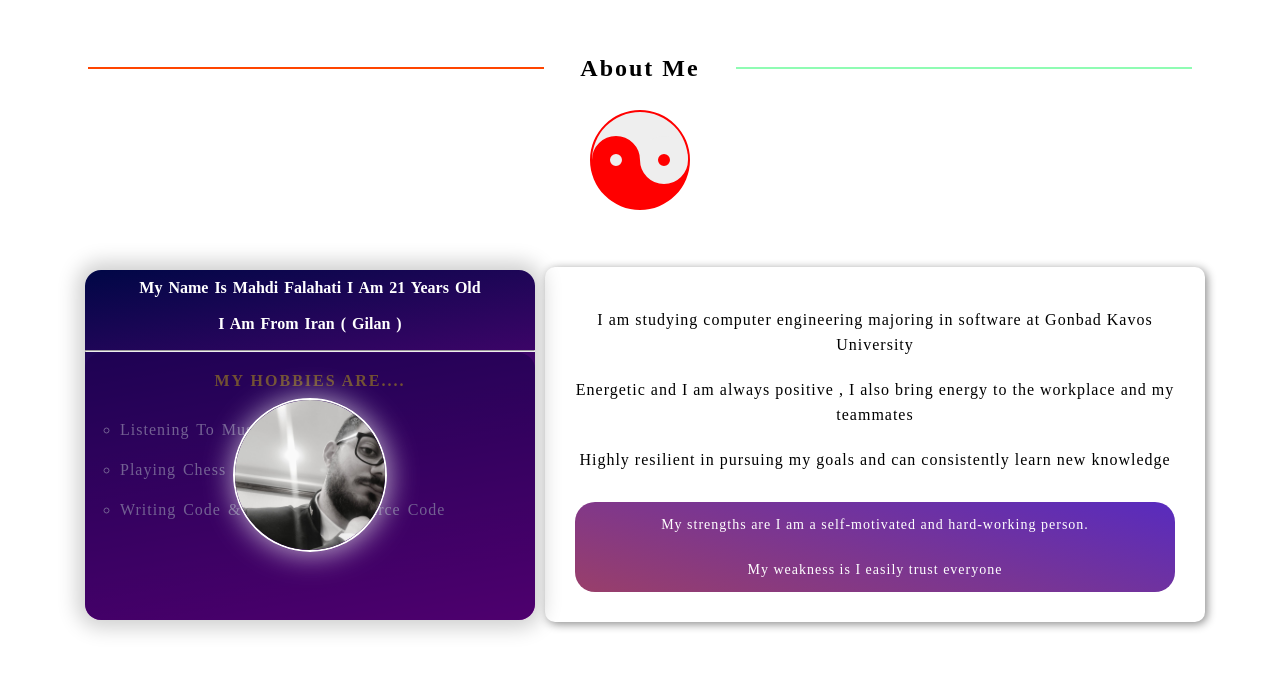
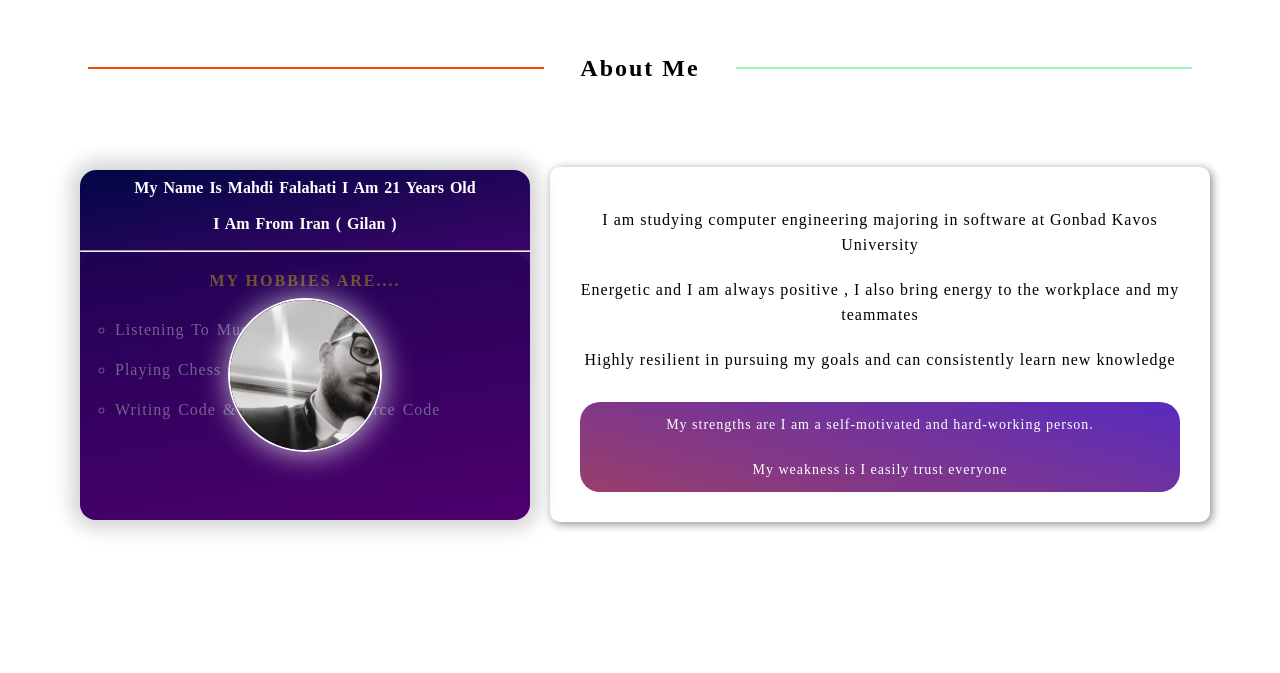
Before and after one commit to Mahdi-Falahati/my-websitte, a React (Create React App) app: page / in a window 1280 px wide. Shown: the part 785-1458 px from the top of the page. Built offline with nearby package versions, Linux system fonts and the light colour scheme.

Commit message:
remove ying yung from about

```diff
--- a/src/Components/About.jsx
+++ b/src/Components/About.jsx
@@ -9,9 +9,6 @@ const About = () => {
                 <span>About Me</span>
                 <span></span>
             </div>
-            <div className={styles.wrapper}>
-                <div className={styles.yin_yang}></div>
-
             <div className={styles.wrap}>
                 <section className={styles.card}>
                     <main className={styles.card_image}>
@@ -45,7 +42,6 @@ const About = () => {
                 </section>
             </div>
         </div>
-        </div>
     );
 };
 
--- a/src/Components/About.module.css
+++ b/src/Components/About.module.css
@@ -2,17 +2,6 @@
     min-height: 100vh;
 }
 
-.yin_yang:before {
-    content: "";
-    position: absolute;
-    top: 50%;
-    left: 0;
-    background: #eee;
-    border: 18px solid red;
-    border-radius: 100%;
-    width: 12px;
-    height: 12px;
-}
 
 .wrap {
     display: flex;
@@ -22,35 +11,6 @@
     align-items: center;
 }
 
-.yin_yang {
-    width: 96px;
-    height: 48px;
-    background: #eee;
-    border-color: red;
-    border-style: solid;
-    border-width: 2px 2px 50px 2px;
-    border-radius: 100%;
-    position: relative;
-}
-
-.wrapper {
-    display: flex;
-    justify-content: center;
-    align-items: center;
-    flex-direction: column;
-}
-
-.yin_yang:after {
-    content: "";
-    position: absolute;
-    top: 50%;
-    left: 50%;
-    background: red;
-    border: 18px solid #eee;
-    border-radius: 100%;
-    width: 12px;
-    height: 12px;
-}
 
 /* about title  */
 .about__title {
@@ -220,8 +180,9 @@
     .wrap {
         padding-top: 5%;
     }
+
     .card {
-        margin:  0px 10px;
+        margin: 0px 10px;
     }
 }
 
```
Lines whose indentation alone changed are shown as unchanged.
